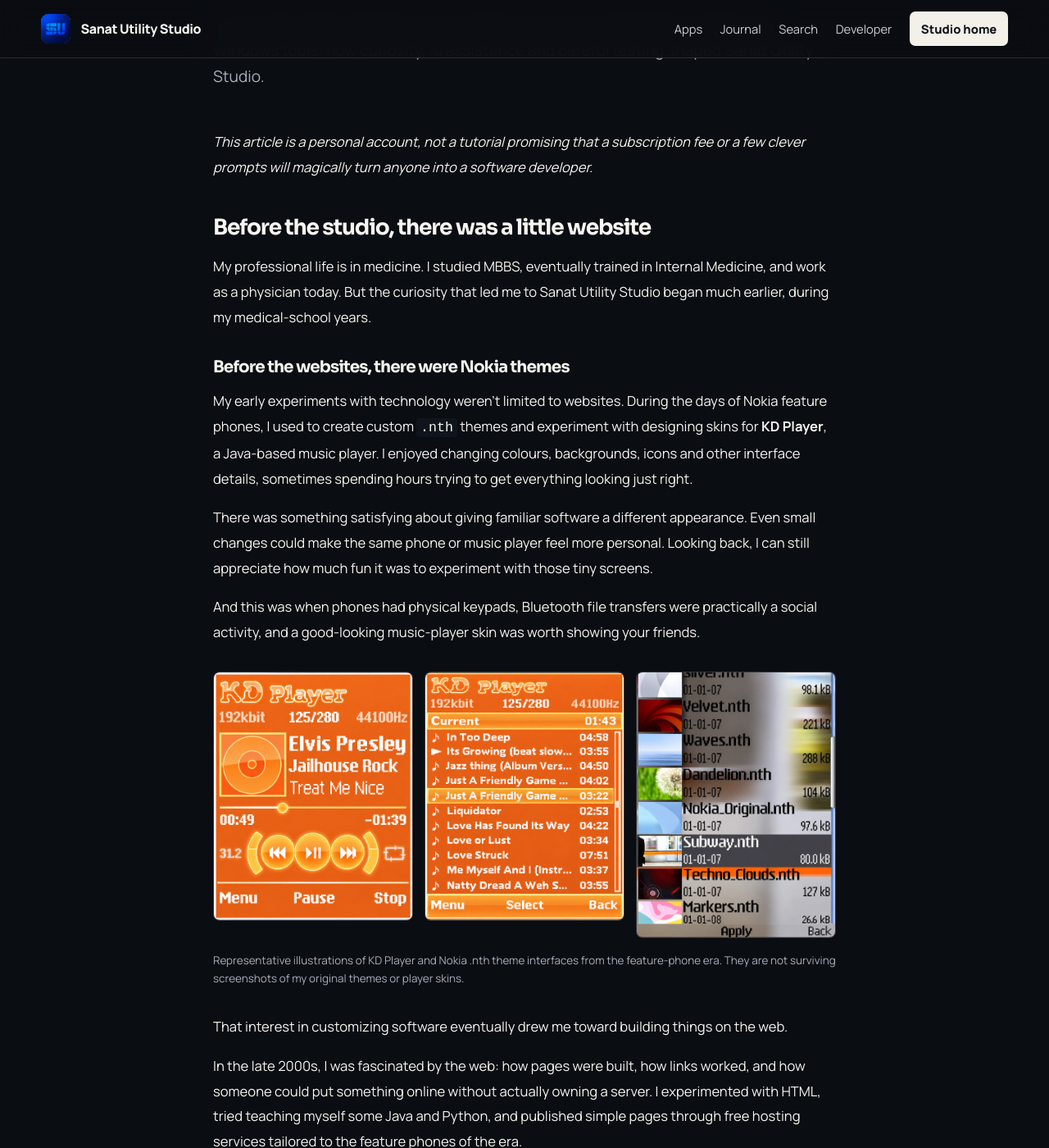
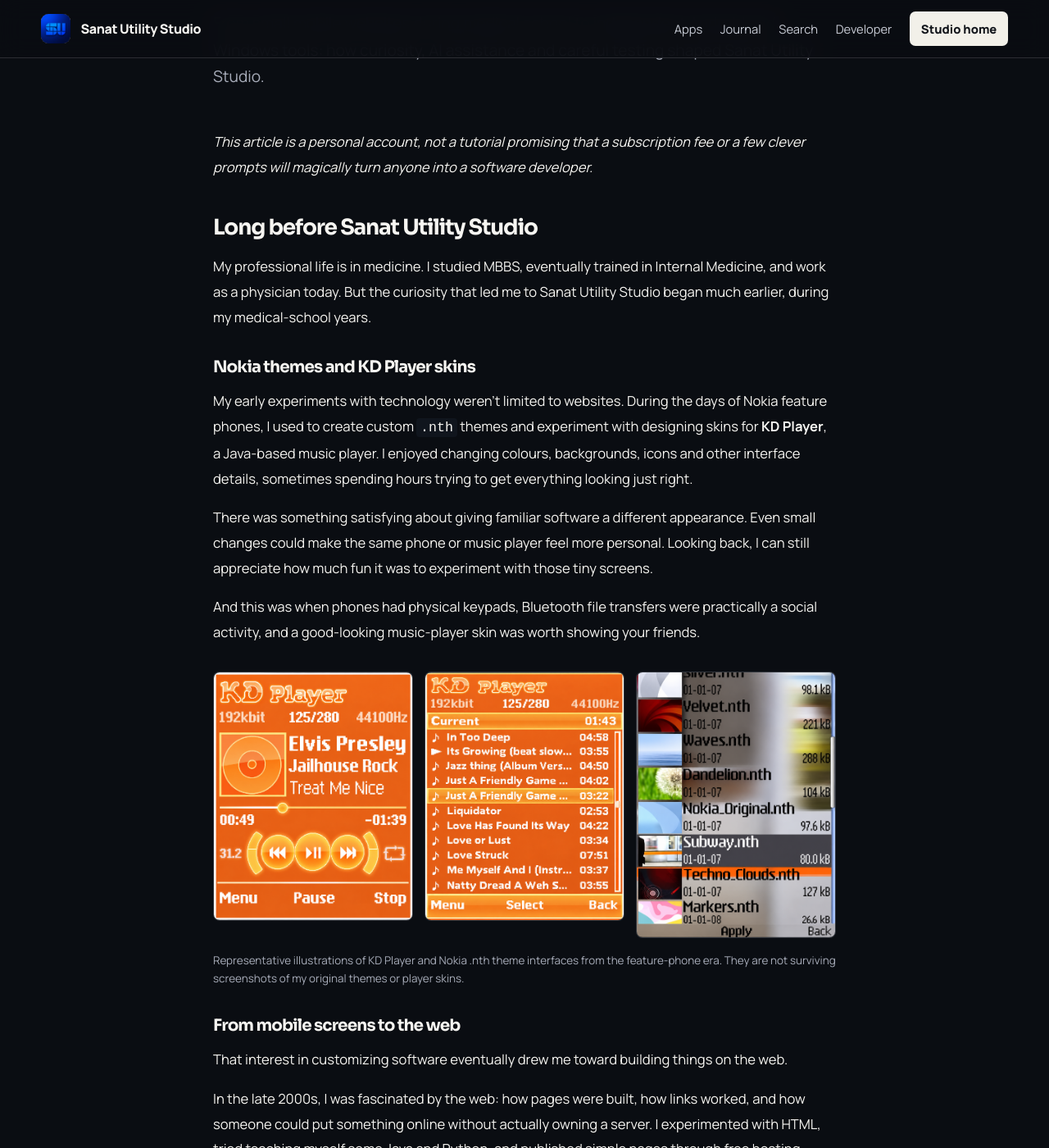
Before and after one commit to sanatutilitystudio/sanatutilitystudio.github.io, a Jekyll site: the page built from _posts/2026-10-17-how-ai-helped-me-build-sanat-utility-studio.md, in a window 1280 px wide and 1400 px high, scrolled down 531 px. Shown: the whole window at 82% size. Built offline with Jekyll 4.4.1, drawn with Linux system fonts in a browser that asks for light colours.

Commit message:
Clarify article heading hierarchy and early development timeline

```diff
--- a/_posts/2026-10-17-how-ai-helped-me-build-sanat-utility-studio.md
+++ b/_posts/2026-10-17-how-ai-helped-me-build-sanat-utility-studio.md
@@ -12,11 +12,11 @@
 
 *This article is a personal account, not a tutorial promising that a subscription fee or a few clever prompts will magically turn anyone into a software developer.*
 
-## Before the studio, there was a little website
+## Long before Sanat Utility Studio
 
 My professional life is in medicine. I studied MBBS, eventually trained in Internal Medicine, and work as a physician today. But the curiosity that led me to Sanat Utility Studio began much earlier, during my medical-school years.
 
-### Before the websites, there were Nokia themes
+### Nokia themes and KD Player skins
 
 My early experiments with technology weren't limited to websites. During the days of Nokia feature phones, I used to create custom `.nth` themes and experiment with designing skins for **KD Player**, a Java-based music player. I enjoyed changing colours, backgrounds, icons and other interface details, sometimes spending hours trying to get everything looking just right.
 
@@ -32,6 +32,8 @@
   </div>
   <figcaption>Representative illustrations of KD Player and Nokia .nth theme interfaces from the feature-phone era. They are not surviving screenshots of my original themes or player skins.</figcaption>
 </figure>
+
+### From mobile screens to the web
 
 That interest in customizing software eventually drew me toward building things on the web.
 
```
